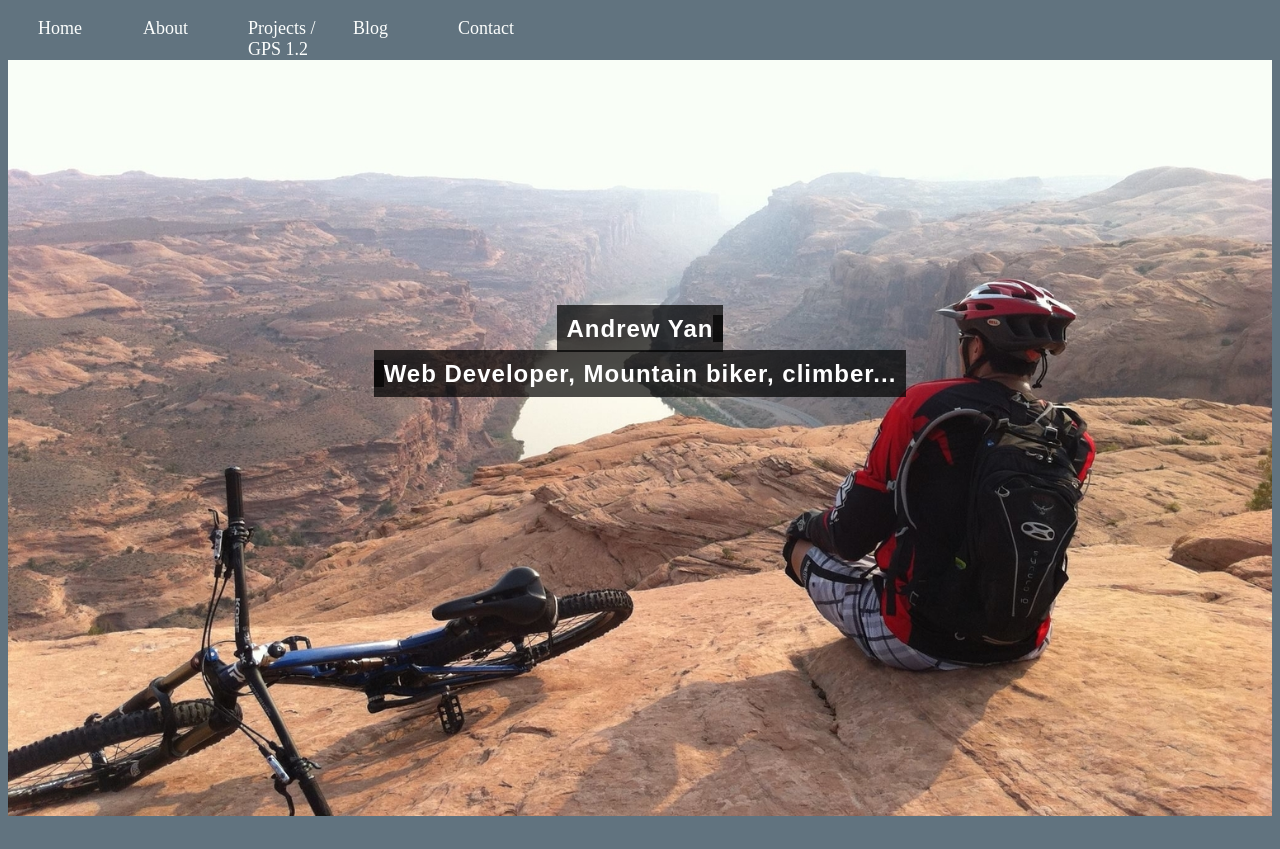
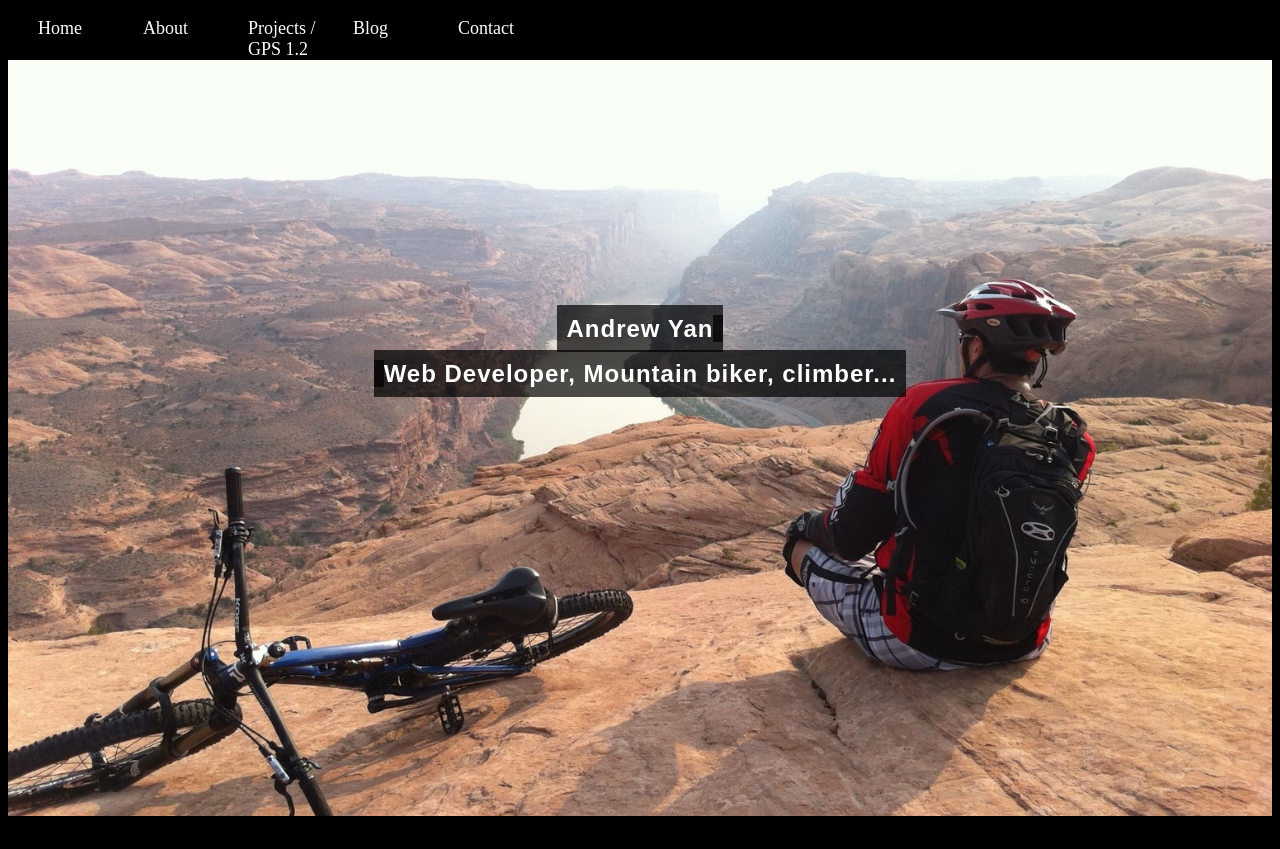
Before and after one commit to yandrew/yandrew.github.io, a plain HTML site: page index.html in a window 1280 px wide. Shown: the top 849 px of the page. Drawn offline with Linux system fonts and the light colour scheme.

Commit message:
change background to black

```diff
--- a/stylesheets/home-stylesheet.css
+++ b/stylesheets/home-stylesheet.css
@@ -9,7 +9,7 @@ a:visited {
 }
 
 body {
-  background-color: #61737F;
+  background-color: #000000;
   color: #C3E7FF;
   font-family: 'Arvo', serif;
  }
```
